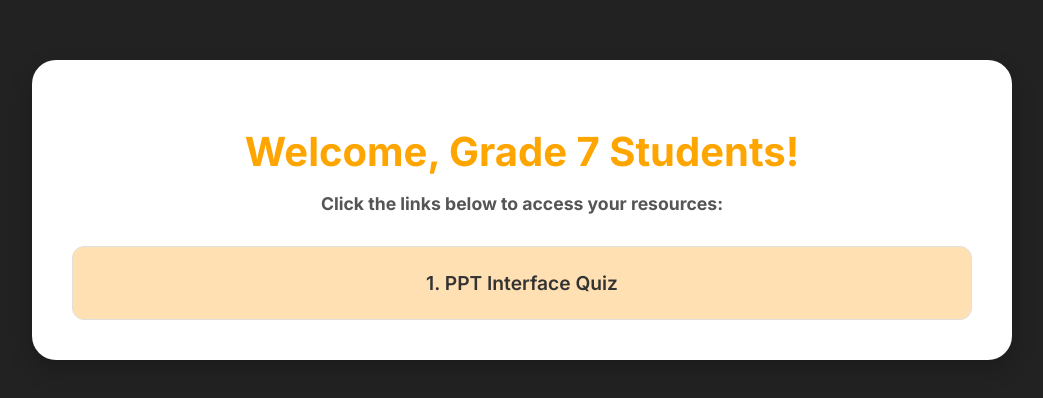
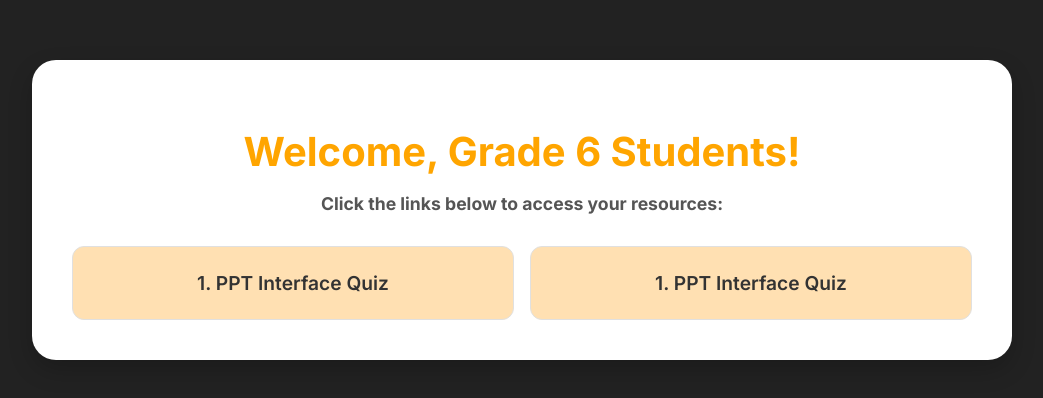
Before and after one commit to Ramya89510/Student-link, a plain HTML site: page Grade 6/index.html in a window 1280 px wide. Shown: the part 198-596 px from the top of the page, without its empty margins (118-1161 px from the left). Drawn offline with Linux system fonts and the light colour scheme.

Commit message:
Update index.html

```diff
--- a/Grade 6/index.html
+++ b/Grade 6/index.html
@@ -145,10 +145,11 @@
     <!-- Main content container to apply central styling and visual grouping -->
     <div class="content-container">
         <h1>
-            Welcome, Grade 7 Students!
+            Welcome, Grade 6 Students!
         </h1>
         <p><b>Click the links below to access your resources:</b></p>
         <ul>
+            <li><a href="Grade6 interface of PPT.html">1. PPT Interface Quiz</a></li>
             <li><a href="Grade6 interface of PPT.html">1. PPT Interface Quiz</a></li>
          </ul>
     </div>
```
